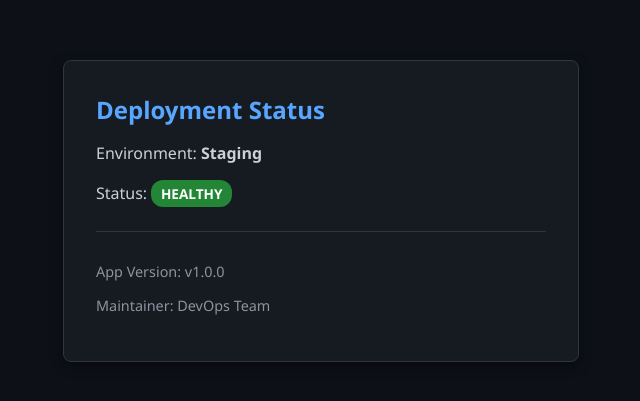
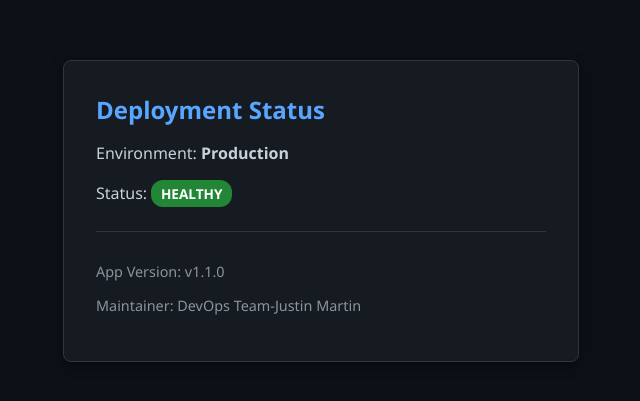
Before and after one commit to JustinMartin-proj/devops-status-app, a plain HTML site: page index.html in a window 1280 px wide. Shown: the part 189-590 px from the top of the page, without its empty margins (319-959 px from the left). Drawn offline with Linux system fonts and the light colour scheme.

Commit message:
feat: update environment to production and bump version to v1.1.0

```diff
--- a/index.html
+++ b/index.html
@@ -50,11 +50,11 @@
 <body>
     <div class="card">
         <h1>Deployment Status</h1>
-        <p>Environment: <strong>Staging</strong></p>
+        <p>Environment: <strong>Production</strong></p>
         <p>Status: <span class="badge">HEALTHY</span></p>
         <div class="meta">
-            <p>App Version: v1.0.0</p>
-            <p>Maintainer: DevOps Team</p>
+            <p>App Version: v1.1.0</p>
+            <p>Maintainer: DevOps Team-Justin Martin</p>
         </div>
     </div>
 </body>
```
